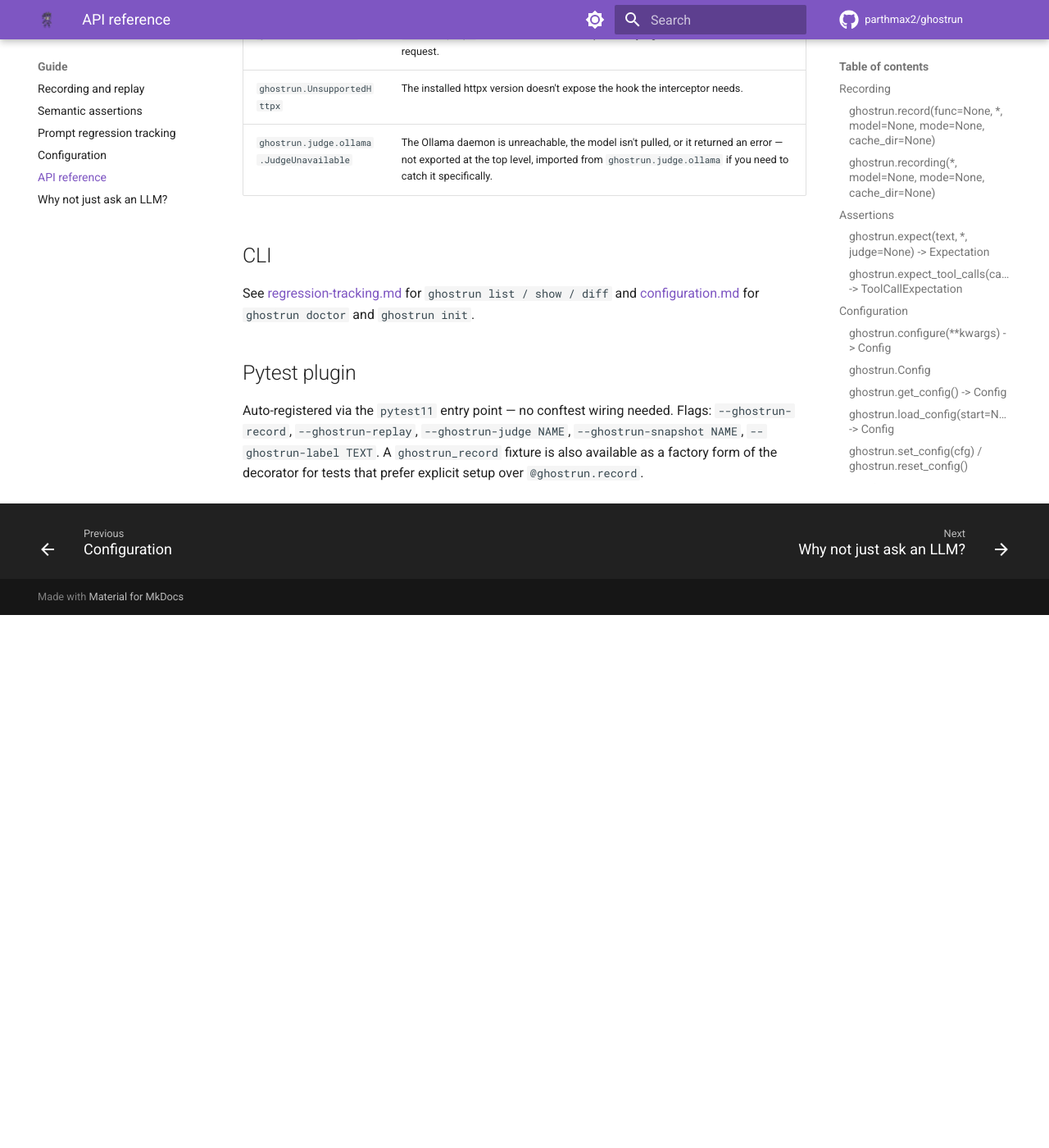
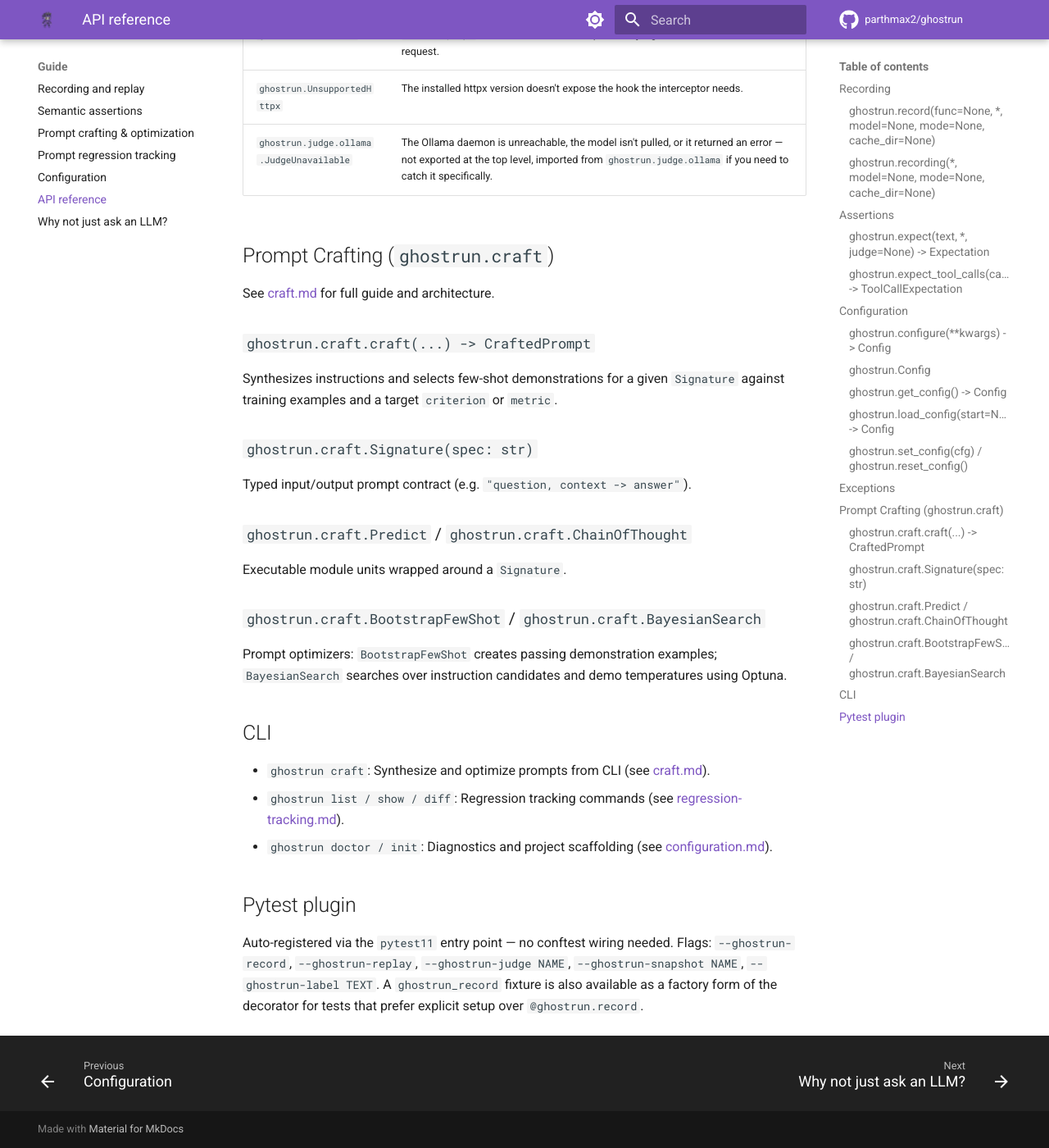
Before and after one commit to parthmax2/ghostrun, an MkDocs documentation site: the page built from doc/guide/api-reference.md, in a window 1280 px wide and 1400 px high, scrolled down 3507 px. Shown: the whole window at 82% size. Built offline with MkDocs 1.6.1 and Material for MkDocs 9.7.7, drawn with Linux system fonts in a browser that asks for light colours; comment, search, counter and statistics services are not loaded; before the commit the page ends 4257 px from its top, so only the background shows below that.

Commit message:
Fix CI dependencies, raw PyPI asset URLs, and craft documentation

```diff
--- a/doc/guide/api-reference.md
+++ b/doc/guide/api-reference.md
@@ -125,11 +125,27 @@ CLI-flag handling; rarely needed directly.
 | `ghostrun.UnsupportedHttpx` | The installed httpx version doesn't expose the hook the interceptor needs. |
 | `ghostrun.judge.ollama.JudgeUnavailable` | The Ollama daemon is unreachable, the model isn't pulled, or it returned an error — not exported at the top level, imported from `ghostrun.judge.ollama` if you need to catch it specifically. |
 
+## Prompt Crafting (`ghostrun.craft`)
+
+See [craft.md](craft.md) for full guide and architecture.
+
+### `ghostrun.craft.craft(...) -> CraftedPrompt`
+Synthesizes instructions and selects few-shot demonstrations for a given `Signature` against training examples and a target `criterion` or `metric`.
+
+### `ghostrun.craft.Signature(spec: str)`
+Typed input/output prompt contract (e.g. `"question, context -> answer"`).
+
+### `ghostrun.craft.Predict` / `ghostrun.craft.ChainOfThought`
+Executable module units wrapped around a `Signature`.
+
+### `ghostrun.craft.BootstrapFewShot` / `ghostrun.craft.BayesianSearch`
+Prompt optimizers: `BootstrapFewShot` creates passing demonstration examples; `BayesianSearch` searches over instruction candidates and demo temperatures using Optuna.
+
 ## CLI
 
-See [regression-tracking.md](regression-tracking.md) for `ghostrun list / show
-/ diff` and [configuration.md](configuration.md) for `ghostrun doctor` and
-`ghostrun init`.
+- `ghostrun craft`: Synthesize and optimize prompts from CLI (see [craft.md](craft.md)).
+- `ghostrun list / show / diff`: Regression tracking commands (see [regression-tracking.md](regression-tracking.md)).
+- `ghostrun doctor / init`: Diagnostics and project scaffolding (see [configuration.md](configuration.md)).
 
 ## Pytest plugin
 
--- a/ghostrun/__init__.py
+++ b/ghostrun/__init__.py
@@ -24,7 +24,7 @@ from .config import Config, get_config, load_config, reset_config, set_config
 from .interceptor import CacheMiss, UnsupportedHttpx
 from .record import record, recording
 
-__version__ = "2.0.0"
+__version__ = "2.0.1"
 
 
 def configure(**kwargs) -> Config:
--- a/llms.txt
+++ b/llms.txt
@@ -32,7 +32,7 @@ ghostrun is not a hosted SaaS, not an observability platform, and not a cross-mo
 
 ## Project links
 
-- Website: https://ghostrun.parthmax.in
+- Website: https:// ghostrun.parthmax.tech
 - Source: https://github.com/parthmax2/ghostrun
 - PyPI: https://pypi.org/project/ghostrun/
 - Changelog: CHANGELOG.md
--- a/mkdocs.yml
+++ b/mkdocs.yml
@@ -2,7 +2,7 @@ site_name: ghostrun
 site_description: >-
   pytest for LLMs — Write fast, zero-cost tests for your AI prompts,
   and optimize them automatically when they fail.
-site_url: https://ghostrun.parthmax.in/
+site_url: https:// ghostrun.parthmax.tech/
 repo_url: https://github.com/parthmax2/ghostrun
 repo_name: parthmax2/ghostrun
 edit_uri: edit/main/doc/
@@ -68,6 +68,7 @@ nav:
   - Guide:
       - Recording and replay: guide/recording.md
       - Semantic assertions: guide/assertions.md
+      - Prompt crafting & optimization: guide/craft.md
       - Prompt regression tracking: guide/regression-tracking.md
       - Configuration: guide/configuration.md
       - API reference: guide/api-reference.md
```
Also changed, not shown: README.md (+44 -6 lines), doc/index.md (+1 -0 lines), pyproject.toml (+10 -4 lines), site/guide/llm-regression-testing.html, site/guide/pytest-llm-evals.html, site/guide/test-openai-apps-offline.html, site/index.html, site/robots.txt, site/sitemap.xml, 1 other file.
